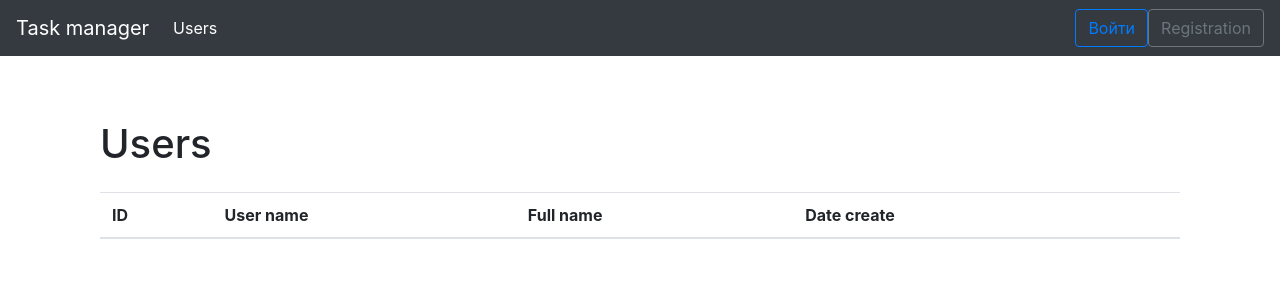
After one commit to AlexanderPotapkov/python-project-52, a Django app: page /ru/users/ in a window 1280 px wide. The commit adds this page. Shown: the top 300 px of the page. Run offline with Django 4.2, Linux system fonts and the light colour scheme; lists and menus that the app fills with data are empty; some libraries are stand-ins or nearby versions.

Commit message:
add page users

```diff
--- /dev/null
+++ b/task_manager/apps/users/templates/users/users.html
@@ -0,0 +1,23 @@
+{% extends 'task_manager/base.html' %}
+
+{% load bootstrap4 %}
+{% load i18n %}
+
+{% block content %}
+
+    <div class="container wrapper flex-grow-1">
+        <h1 class="my-4">{% trans "Users" %}</h1>
+        <table class="table table-striped">
+            <thead>
+            <tr>
+                <th>ID</th>
+                <th>{% trans "User name" %}</th>
+                <th>{% trans "Full name" %}</th>
+                <th>{% trans "Date create" %}</th>
+                <th></th>
+            </tr>
+            </thead>
+        </table>
+    </div>
+
+{% endblock %}
--- /dev/null
+++ b/task_manager/apps/users/urls.py
@@ -0,0 +1,6 @@
+from django.urls import path
+from .views import UsersView
+
+urlpatterns = [
+    path('', UsersView.as_view(), name='users'),
+]
--- a/task_manager/apps/users/views.py
+++ b/task_manager/apps/users/views.py
@@ -1,3 +1,5 @@
-from django.shortcuts import render
+from django.views.generic import TemplateView
 
-# Create your views here.
+
+class UsersView(TemplateView):
+    template_name = 'users/users.html'
--- a/task_manager/templates/task_manager/base.html
+++ b/task_manager/templates/task_manager/base.html
@@ -17,7 +17,7 @@
         <div class="collapse navbar-collapse">
             <ul class="navbar-nav mr-auto">
                 <li class="nav-item active">
-                    <a class="nav-link" href="#">{% trans "Users" %}</a>
+                    <a class="nav-link" href="{% url 'users' %}">{% trans "Users" %}</a>
                 </li>
             </ul>
             <a class="btn btn-outline-primary my-2 my-sm-0" href="#">{% trans "Log in" %}</a>
@@ -27,7 +27,7 @@
 </header>
 
 <main role="main" class="container" style="margin-top: 120px;">
-    {% block main %}{% endblock %}
+    {% block content %}{% endblock %}
 </main>
 </body>
 </html>
--- a/task_manager/templates/task_manager/index.html
+++ b/task_manager/templates/task_manager/index.html
@@ -3,7 +3,7 @@
 {% load bootstrap4 %}
 {% load i18n %}
 
-{% block main %}
+{% block content %}
 
 <div class="mb-3 text-bold">
     <h1>{% trans "Welcome to The Task Manager!" %}</h1>
--- a/task_manager/urls.py
+++ b/task_manager/urls.py
@@ -25,4 +25,5 @@ urlpatterns = [
 urlpatterns += i18n_patterns(
     path('i18n/', include('django.conf.urls.i18n')),
     path('', IndexView.as_view(), name='home'),
+    path('users/', include('task_manager.apps.users.urls')),
 )
```
Also changed, not shown: locale/ru/LC_MESSAGES/django.po, 1 other file.
